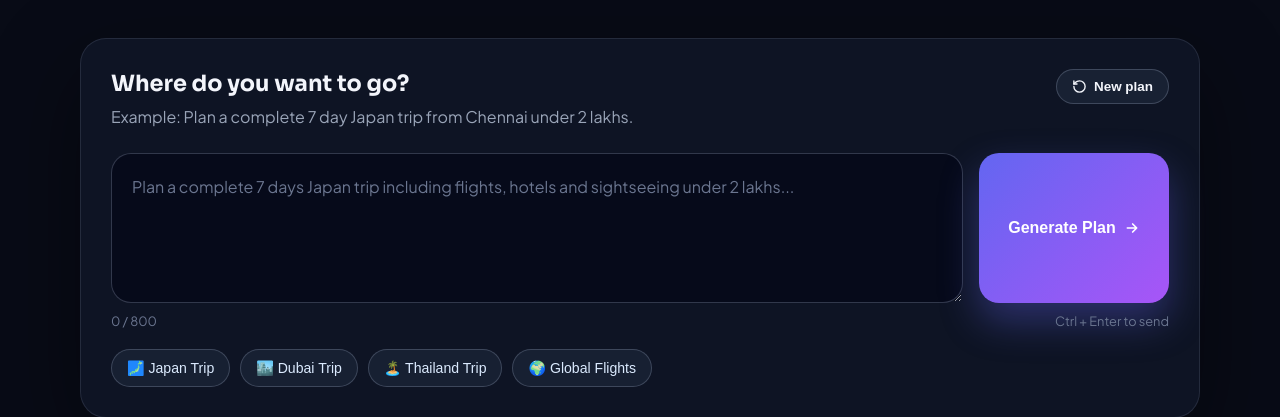
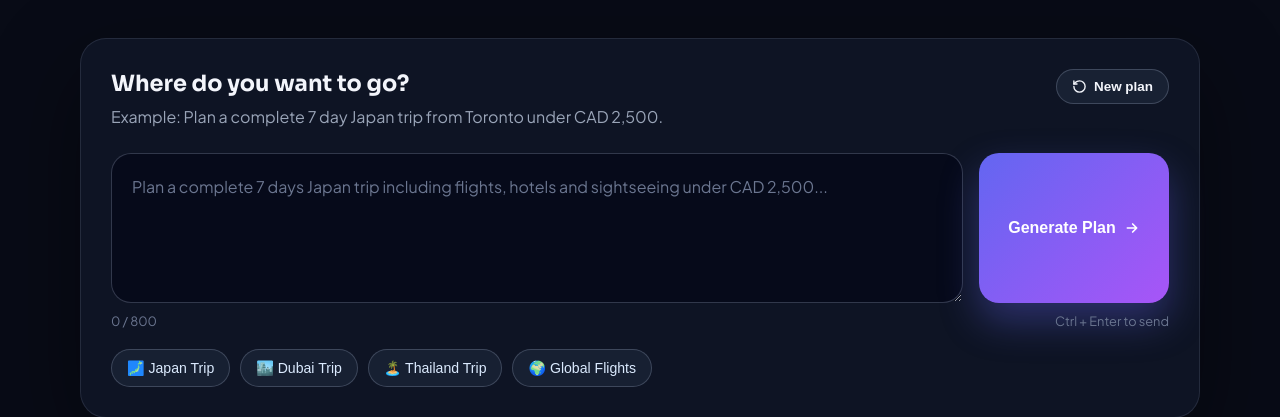
Before and after one commit to GrrrGe/Voyagent, a FastAPI app: page / in a window 1280 px wide. Shown: the part 940-1357 px from the top of the page. Run offline with FastAPI, Linux system fonts and the light colour scheme; some libraries are stand-ins or nearby versions.

Commit message:
Default to CAD, remove lakhs references

```diff
--- a/backend.py
+++ b/backend.py
@@ -150,6 +150,7 @@ Format the final answer beautifully using these sections:
 
 Important:
 - Be clear and practical.
+- Use Canadian dollars (CAD) for all prices, fares, and budget figures unless the user explicitly requests another currency.
 - Never narrate data problems, API limitations, or mismatches in the flight or hotel research. If no usable live data was returned for a section, write at most one short line pointing the reader to check a booking engine for current options, then continue with the rest of the plan.
 - Keep the response useful for real travel planning.
 """
--- a/templates/index.html
+++ b/templates/index.html
@@ -112,7 +112,7 @@
             <div class="card-header">
                 <div>
                     <h2>Where do you want to go?</h2>
-                    <p>Example: Plan a complete 7 day Japan trip from Chennai under 2 lakhs.</p>
+                    <p>Example: Plan a complete 7 day Japan trip from Toronto under CAD 2,500.</p>
                 </div>
 
                 <button class="new-chat-btn" id="newChatBtn" onclick="startNewPlan()" title="Start a fresh conversation">
@@ -125,7 +125,7 @@
                 <textarea
                     id="userInput"
                     maxlength="800"
-                    placeholder="Plan a complete 7 days Japan trip including flights, hotels and sightseeing under 2 lakhs..."
+                    placeholder="Plan a complete 7 days Japan trip including flights, hotels and sightseeing under CAD 2,500..."
                 ></textarea>
 
                 <button id="sendBtn" onclick="sendMessage()">
@@ -143,7 +143,7 @@
             </div>
 
             <div class="quick-prompts">
-                <button onclick="setPrompt('Plan a complete 7 days Japan trip from Bangladesh including flights, hotels and sightseeing under 2 lakhs.')">
+                <button onclick="setPrompt('Plan a complete 7 days Japan trip from Toronto including flights, hotels and sightseeing under CAD 2,500.')">
                     🗾 Japan Trip
                 </button>
                 <button onclick="setPrompt('Plan a 5 days Dubai trip from Dhaka with flights, hotels and sightseeing.')">
```
Also changed, not shown: README.md.
